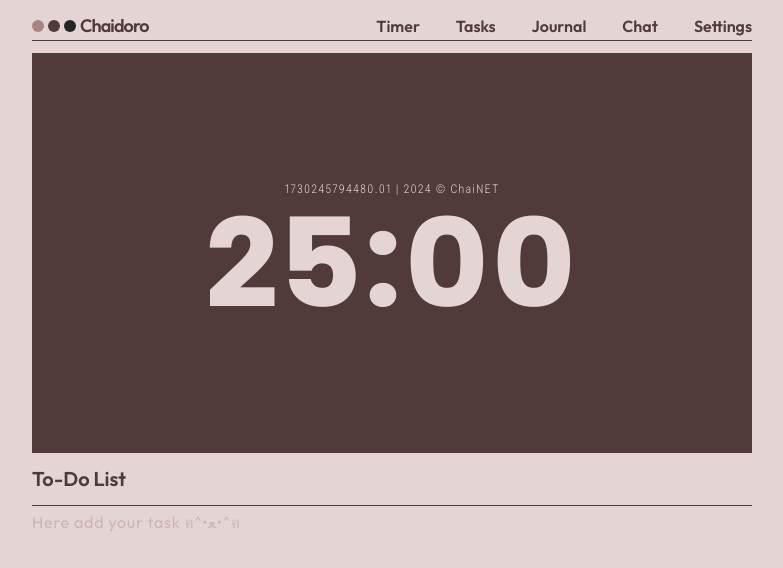
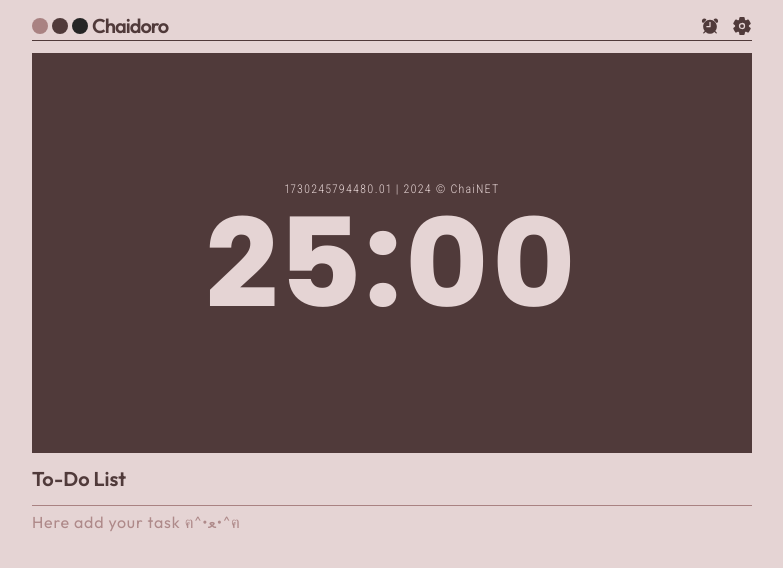
Before and after one commit to Chai-NET/ChaidoroWeb, a React (Vite) app: page / in a window 1280 px wide. Shown: the top 568 px of the page, without its empty margins (248-1031 px from the left). Built offline with nearby package versions, Linux system fonts and the light colour scheme.

Commit message:
0.04 | Icons

```diff
--- a/package.json
+++ b/package.json
@@ -12,7 +12,8 @@
   "dependencies": {
     "framer-motion": "^11.11.11",
     "react": "^18.3.1",
-    "react-dom": "^18.3.1"
+    "react-dom": "^18.3.1",
+    "react-icons": "^5.3.0"
   },
   "devDependencies": {
     "@eslint/js": "^9.13.0",
--- a/src/components/navBar.jsx
+++ b/src/components/navBar.jsx
@@ -1,11 +1,20 @@
+import { CiSettings, CiAlarmOn, CiBoxList, CiStickyNote } from "react-icons/ci";
+import {
+  IoSettings,
+  IoAlarm,
+  IoApps,
+  IoLanguage,
+  IoBarChart,
+} from "react-icons/io5";
+
 function Navbar() {
   return (
     <>
-      <div className="relative flex justify-between border-b border-chocolate font-Outfit text-lg text-chocolate">
+      <div className="relative flex justify-between border-b border-chocolate font-Outfit text-xl text-chocolate">
         <div className="group flex w-1/2 items-center gap-1 pr-2 transition-all duration-300 hover:gap-2">
-          <div className="block aspect-square size-3 rounded-full bg-coffee"></div>
-          <div className="block aspect-square size-3 rounded-full bg-chocolate"></div>
-          <div className="block aspect-square size-3 rounded-full bg-blax"></div>
+          <div className="block aspect-square size-4 rounded-full bg-coffee"></div>
+          <div className="block aspect-square size-4 rounded-full bg-chocolate"></div>
+          <div className="block aspect-square size-4 rounded-full bg-blax"></div>
           <h1 className="font-Outfit font-semibold tracking-tighter">
             Chaidoro
           </h1>
@@ -19,36 +28,18 @@ function Navbar() {
         </div>
 
         {/* Navigation: */}
-        <div className="flex items-center justify-between gap-3 text-base font-semibold capitalize sm:w-1/2 md:justify-end md:gap-6 xl:gap-9">
+        <div className="flex items-center justify-end gap-3 text-base font-semibold capitalize sm:w-1/2">
           <a
             className="underline-offset-4 transition-all duration-300 hover:text-blax hover:underline"
             href="#"
           >
-            timer
+            <IoAlarm className="size-5 text-chocolate transition-all duration-500 hover:rotate-45" />
           </a>
           <a
-            className="underline-offset-4 transition-all duration-300 hover:text-blax hover:underline"
+            className="transition-all duration-300 hover:text-blax hover:underline"
             href="#"
           >
-            tasks
-          </a>
-          <a
-            className="underline-offset-4 transition-all duration-300 hover:text-blax hover:underline"
-            href="#"
-          >
-            journal
-          </a>
-          <a
-            className="underline-offset-4 transition-all duration-300 hover:text-blax hover:underline"
-            href="#"
-          >
-            chat
-          </a>
-          <a
-            className="underline-offset-4 transition-all duration-300 hover:text-blax hover:underline"
-            href="#"
-          >
-            settings
+            <IoSettings className="size-5 text-chocolate transition-all duration-500 hover:rotate-45" />
           </a>
         </div>
       </div>
--- a/src/components/taskBar.jsx
+++ b/src/components/taskBar.jsx
@@ -51,7 +51,7 @@ export default function TaskBar() {
     setIsPanelOpen(!isPanelOpen);
   }
 
-  // Task Panel Close (for Escape key usage given below.):
+  // Task Panel Close (for Escape key usage given below):
   function closeTaskPanel() {
     setIsPanelOpen(false);
     console.log("Close Panel Triggered");
@@ -59,9 +59,9 @@ export default function TaskBar() {
   // Esc to close the taskPanel
   useEscape(closeTaskPanel);
 
-  // Render:
   return (
     <>
+      <div className="">
         <div className="border-chocolate py-3 text-chocolate">
           <h2 className="text-accen font-Outfit text-xl font-semibold capitalize">
             to-do list
@@ -88,7 +88,7 @@ export default function TaskBar() {
 
         {/* Task Input Field */}
         <div class="w-full">
-        <div className="border-t border-chocolate bg-cream">
+          <div className="border-t border-coffee bg-cream">
             <div className="flex flex-row justify-between">
               <div className="flex-grow">
                 <input
@@ -100,8 +100,9 @@ export default function TaskBar() {
                   id="todos"
                   placeholder="Here add your task ฅ^•ﻌ•^ฅ"
                   autocomplete="off"
-                className="peer w-full appearance-none bg-transparent py-1 font-Outfit -tracking-tighter text-chocolate outline-none placeholder:text-coffee/95 placeholder:opacity-40 focus:ring-0"
+                  className="peer w-full appearance-none border-opacity-90 bg-transparent py-1 font-Outfit -tracking-tighter text-chocolate outline-none placeholder:text-coffee placeholder:opacity-90 focus:ring-0"
                 />
+              </div>
             </div>
           </div>
         </div>
--- a/src/index.css
+++ b/src/index.css
@@ -16,3 +16,25 @@
   background-color: #343c79; /* Thumb color */
   border-radius: 0px;
 }
+
+/* Colors: */
+
+@layer base {
+  :root {
+    --color-primary: #503a3a;
+    --color-secondary: #a98282;
+    --color-bg-primary: #e5d4d4;
+  }
+}
+
+.theme-black {
+  --color-primary: #9acfe7;
+  --color-secondary: #e0e0e0;
+  --color-bg-primary: #0a0404;
+}
+
+.theme-white {
+  --color-primary: #252525;
+  --color-secondary: #b6b6b6;
+  --color-bg-primary: #e0e0e0;
+}
```
Also changed, not shown: 2 other files (tests, documents, lock files or other folders). Lines whose indentation alone changed are shown as unchanged.
